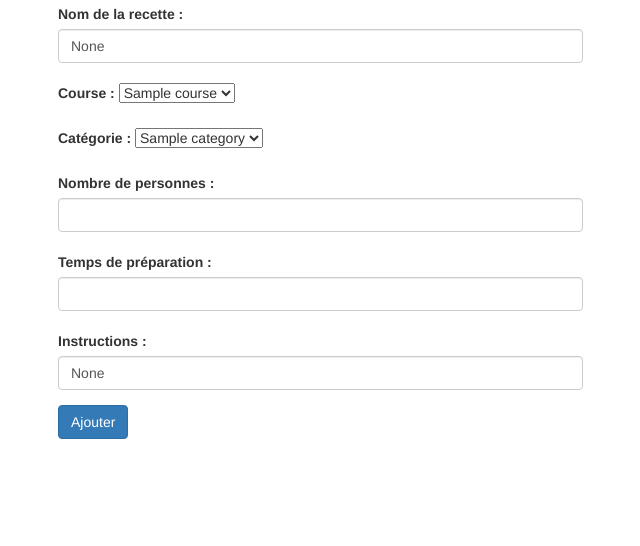
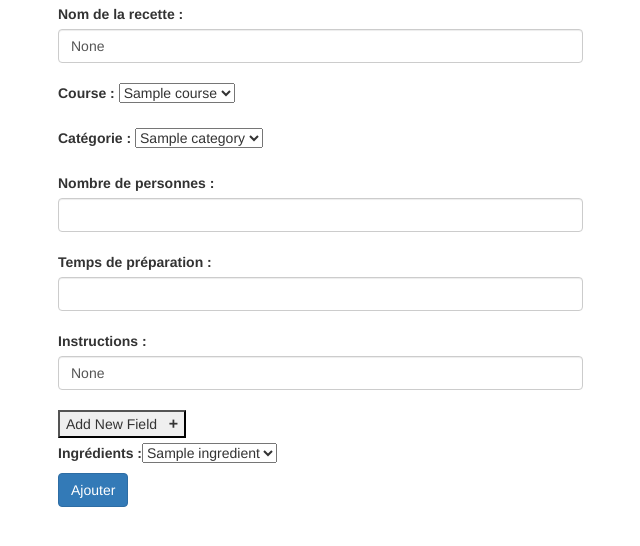
Before and after one commit to yg-c/Cookbook, a Django app: page /cookbook/addrecipe/ in a window 1280 px wide. Shown: the part 127-673 px from the top of the page, without its empty margins (42-682 px from the left). Run offline with Django 4.2, Linux system fonts and the light colour scheme; tables that the repository leaves empty hold one stand-in row (values such as "Sample post"); some libraries are stand-ins or nearby versions.

Commit message:
Ingredients

```diff
--- a/django-cookbook/recipe/cookbook/forms.py
+++ b/django-cookbook/recipe/cookbook/forms.py
@@ -33,7 +33,19 @@ class AddRecipeForm(forms.Form):
     pax = forms.IntegerField(label='Nombre de personnes')
     time = forms.IntegerField(label='Temps de préparation')
     instructions = forms.CharField(label='Nom', max_length=100)
+    cat = Category.objects.using('default')
 
+    # Liste déroulante ingrédients (liste ne peut-être que sous forme de tuples)
+    ingredients = Ingredient.objects.using('default')
+    ingredients_name_list = []
+    ingredients_id_list = []
+    for ingredient in ingredients:
+        ingredients_id_list.append(ingredient.id)
+        ingredients_name_list.append(ingredient.name)
+    ingredients_tuples = list(zip(ingredients_id_list, ingredients_name_list))
+    # Renvoi de l'id
+    ingredients_choice = forms.IntegerField(label='Choix du de la catégorie',
+                                            widget=forms.Select(choices=ingredients_tuples))
 
 
 # TO BE ADDED
--- a/django-cookbook/recipe/cookbook/templates/addrecipe.html
+++ b/django-cookbook/recipe/cookbook/templates/addrecipe.html
@@ -3,7 +3,6 @@
 <head>
     <script src="https://ajax.googleapis.com/ajax/libs/jquery/3.5.1/jquery.min.js"></script>
 </head>
-
 <title>Ajout recette</title>
 <body>
 <div class="container">
@@ -33,48 +32,35 @@
             <label for="instructions">Instructions :</label>
             <input id="instructions" type="text" class="form-control" name="instructions" value="{{ form.instructions.value }}" required="">
         </div>
-        <!--
-        <div class="form-group">
-            <label for="id_nbpeople">Nombre de personnes :</label>
-            <input id="id_nbpeople" type="text" class="form-control" name="nbpeople" value="{{ form.nbpeople.value }}" maxlength="100" required="">
+        <div class="container1">
+            <button class="add_form_field">Add New Field &nbsp;
+                <span style="font-size:16px; font-weight:bold;">+ </span>
+            </button>
+            <div><label>Ingrédients :</label>{{ form.ingredients_choice }} </div>
         </div>
         <div class="form-group">
-            <label for="id_category">Catégorie :</label>
-
-            <select id="id_category" name="category">
-
-                <option value="{{ form.category.value }}">{{category.category_id.name}}</option>
-
-            </select>
-
+            <input type="submit" class="btn btn-primary" value="Ajouter">
         </div>
-        <div class="form-group">
-            <label for="id_course">Course :</label>
-            <input id="id_course" type="checkbox" class="form-control" name="course" value="{{ form.course.value }}" maxlength="100" required="">
-        </div>
-        <div class="form-group">
-            <label for="id_preptime">Temps de préparation :</label>
-            <input id="id_preptime" type="text" class="form-control" name="preptime" value="{{ form.preptime.value }}" maxlength="100" required="">
-        </div>
-        <div class="form-group">
-            <label for="id_ingredients">Ingrédients :</label>
-            <script>
+        <!--token de Cross-Site Request Forgery, protège des données d'entrées-->
+        {%csrf_token%}
+    </form>
+</div>
+</body>
+<script>
             $(document).ready(function() {
                 var max_fields = 20;
                 var wrapper = $(".container1");
                 var add_button = $(".add_form_field");
-
                 var field_count = 1;
                 $(add_button).click(function(e) {
                     e.preventDefault();
                     if (field_count < max_fields) {
                         field_count++;
-                        $(wrapper).append('<div><input id="id_ingredients" type="text" class="form-control" name="ingredients"><a href="#" class="delete">Delete</a></div>'); //add input box
+                        $(wrapper).append('<div><div><label>Ingrédients :</label></div><a href="#" class="delete">Delete</a></div>'); //add input box
                     } else {
                         alert('You Reached the limits')
                     }
                 });
-
                 $(wrapper).on("click", ".delete", function(e) {
                     e.preventDefault();
                     $(this).parent('div').remove();
@@ -82,25 +68,4 @@
                 })
             });
             </script>
-            <div class="container1">
-                <button class="add_form_field">Add New Field &nbsp;
-                  <span style="font-size:16px; font-weight:bold;">+ </span>
-                </button>
-                <div><input id="id_ingredients" type="text" class="form-control" name="ingredients"></div>
-            </div>
-            -->
-        <!--<input id="id_ingredients" type="text" class="form-control" name="name" value="{{ form.name.value }}" maxlength="100" required="">-->
-        <!--
-        </div>
-        <div class="form-group">
-            <label for="id_instructions">Instructions :</label>
-            <input id="id_instructions" type="text" class="form-control" name="instructions" value="{{ form.name.value }}" maxlength="100" required="">
-        </div>
-        -->
-        <input type="submit" class="btn btn-primary" value="Ajouter">
-        <!--token de Cross-Site Request Forgery, protège des données d'entrées-->
-        {%csrf_token%}
-    </form>
-</div>
-</body>
 {% endblock %}
```
